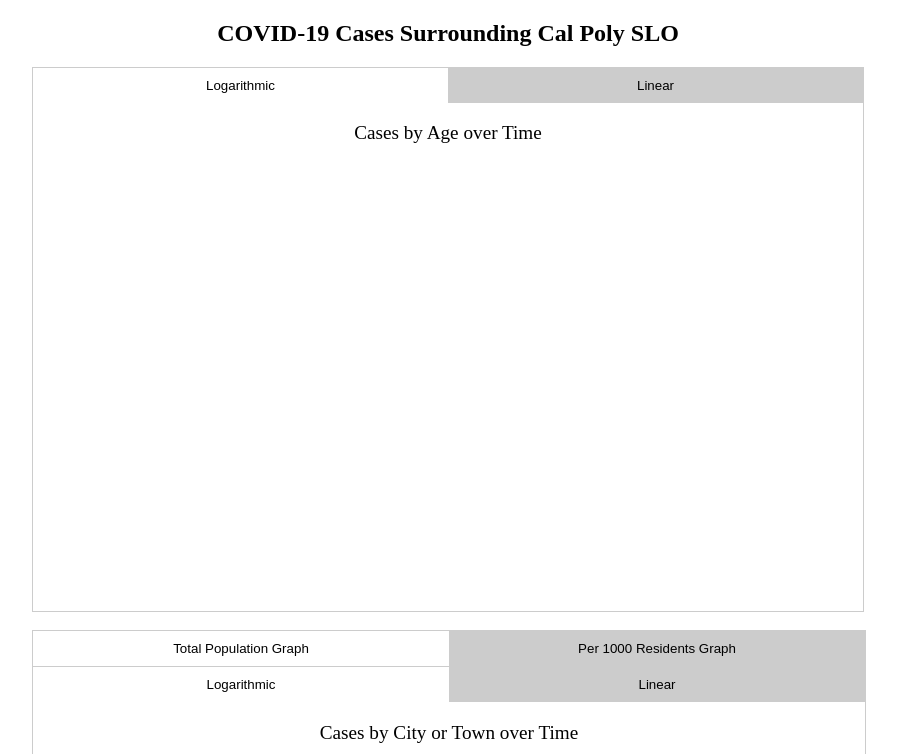
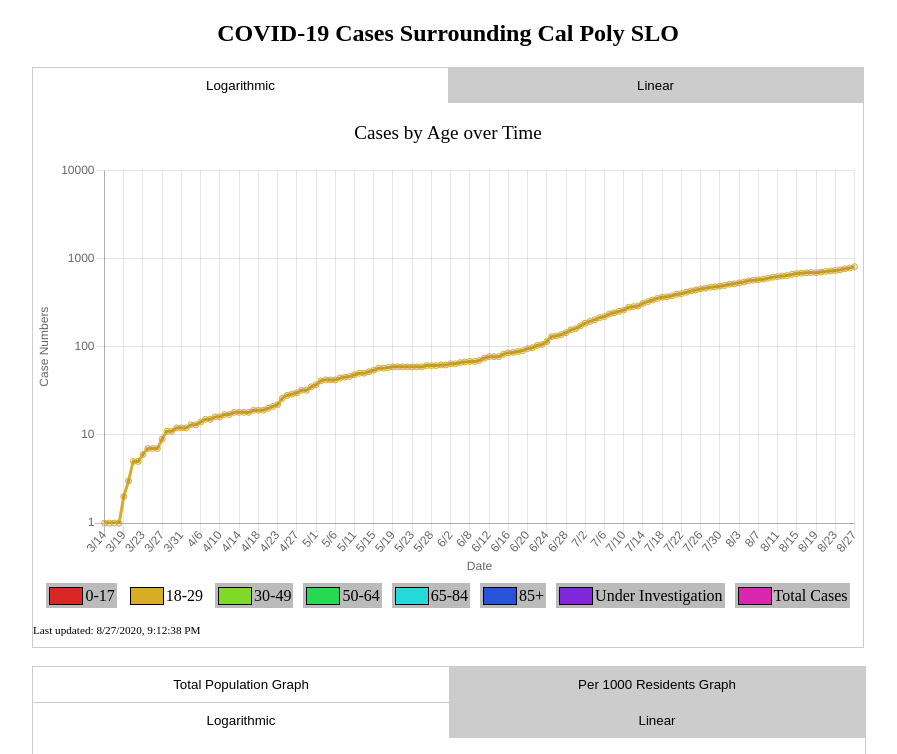
Before and after one commit to slovid19/slovid19.github.io, a plain HTML site: page index.html in a window 1280 px wide. Shown: the top 754 px of the page, without its empty margins (192-1089 px from the left). Drawn offline with Linux system fonts and the light colour scheme; files that its build step writes are made by us from their sources; files whose address does not match are found by name.

Commit message:
Fix loading

```diff
--- a/index.html
+++ b/index.html
@@ -2,9 +2,9 @@
 <html lang="en">
     <head>
         <meta charset="utf-8"/>
-        <script src="script.js"></script>
-        <script src="chart.js"></script>
-        <link rel="stylesheet" type="text/css" href="style.css">
+        <script src="src/server/client/script.js"></script>
+        <script src="src/server/client/chart.js"></script>
+        <link rel="stylesheet" type="text/css" href="src/server/client/style.css">
         <title>SLOVID 19</title>
     </head>
     <body>
```
